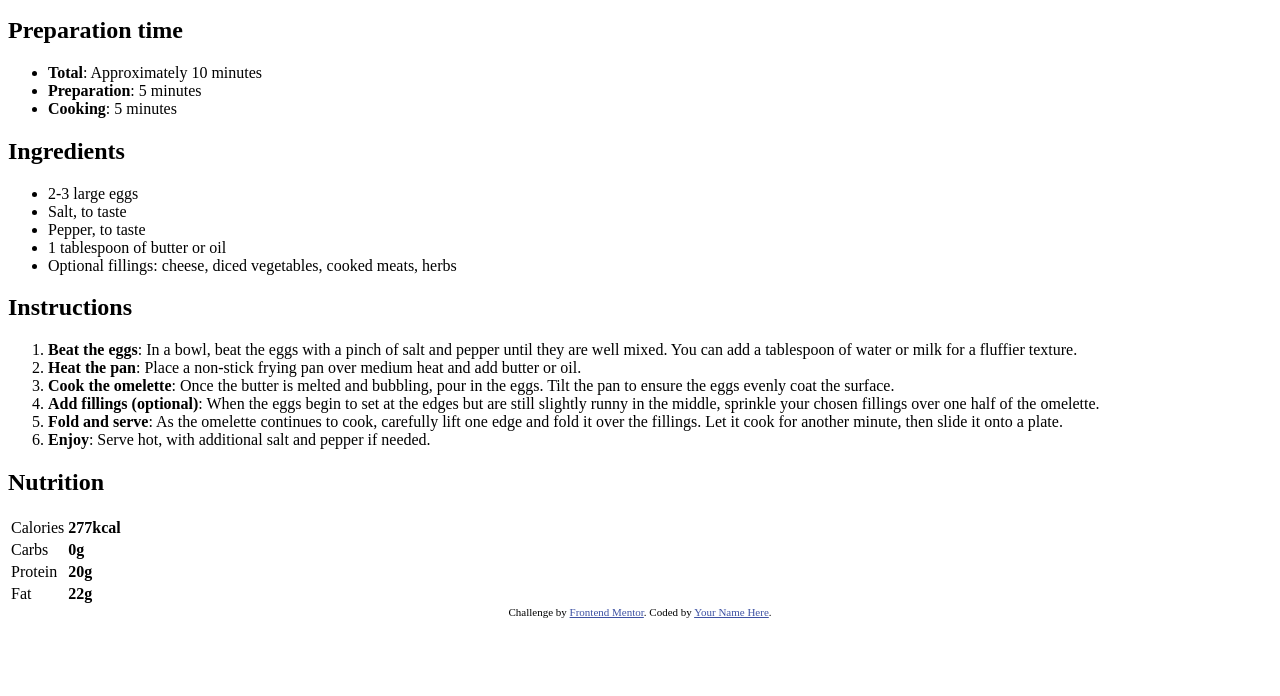
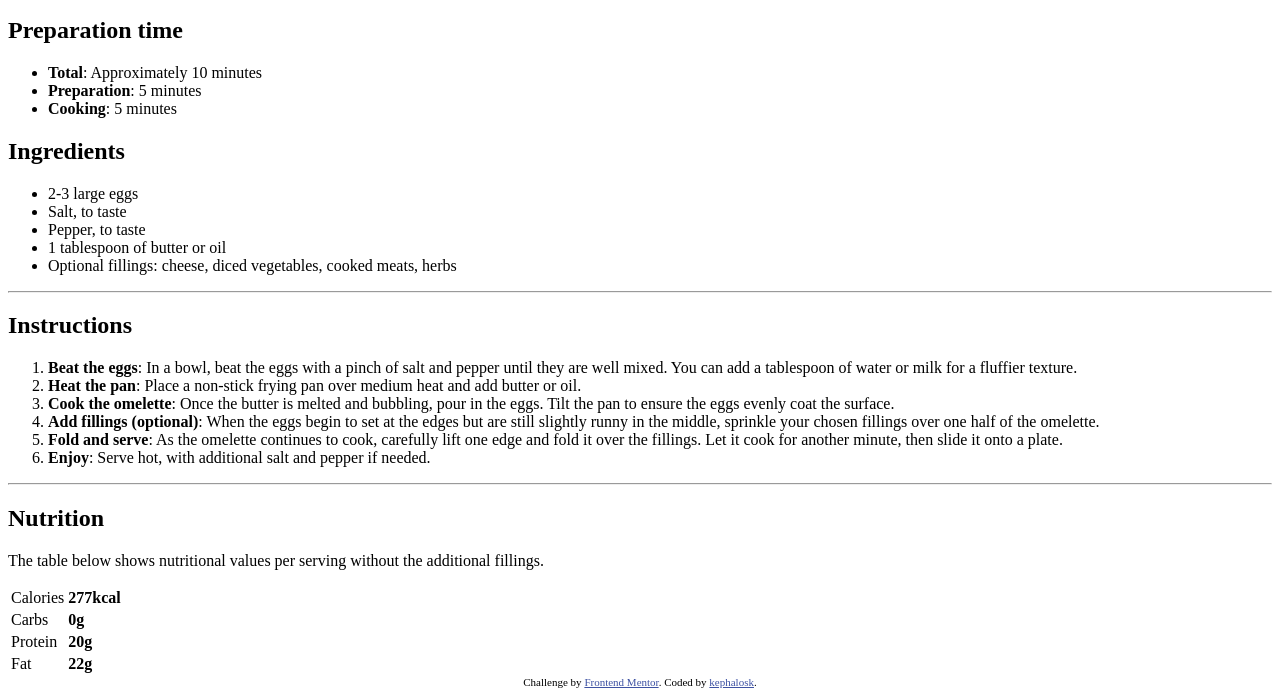
Before and after one commit to kephalosk/recipe-page-main, a plain HTML site: page index.html in a window 1280 px wide. Shown: the part 713-1409 px from the top of the page. Before the commit the page ends 1339 px from the top, so only its background shows below. Drawn offline with Linux system fonts and the light colour scheme.

Commit message:
complete html structure

```diff
--- a/index.html
+++ b/index.html
@@ -34,6 +34,7 @@
     </header>
 
     <main>
+        <section>
             <h2>Ingredients</h2>
             <ul>
                 <li>2-3 large eggs</li>
@@ -42,6 +43,9 @@
                 <li>1 tablespoon of butter or oil</li>
                 <li>Optional fillings: cheese, diced vegetables, cooked meats, herbs</li>
             </ul>
+        </section>
+        <hr>
+        <section>
             <h2>Instructions</h2>
             <ol>
                 <li><strong>Beat the eggs</strong>: In a bowl, beat the eggs with a pinch of salt and pepper until they are well mixed.
@@ -55,7 +59,11 @@
                     fillings. Let it cook for another minute, then slide it onto a plate.</li>
                 <li><strong>Enjoy</strong>: Serve hot, with additional salt and pepper if needed.</li>
             </ol>
+        </section>
+        <hr>
+        <section>
             <h2>Nutrition</h2>
+            <p>The table below shows nutritional values per serving without the additional fillings.</p>
             <table>
                 <tr>
                     <td>Calories</td>
@@ -74,11 +82,12 @@
                     <td><strong>22g</strong></td>
                 </tr>
             </table>
+        </section>
     </main>
 
     <footer class="attribution">
         Challenge by <a href="https://www.frontendmentor.io?ref=challenge" target="_blank">Frontend Mentor</a>.
-        Coded by <a href="#">Your Name Here</a>.
+        Coded by <a href="#">kephalosk</a>.
     </footer>
 </body>
 </html>
```
Lines whose indentation alone changed are shown as unchanged.
